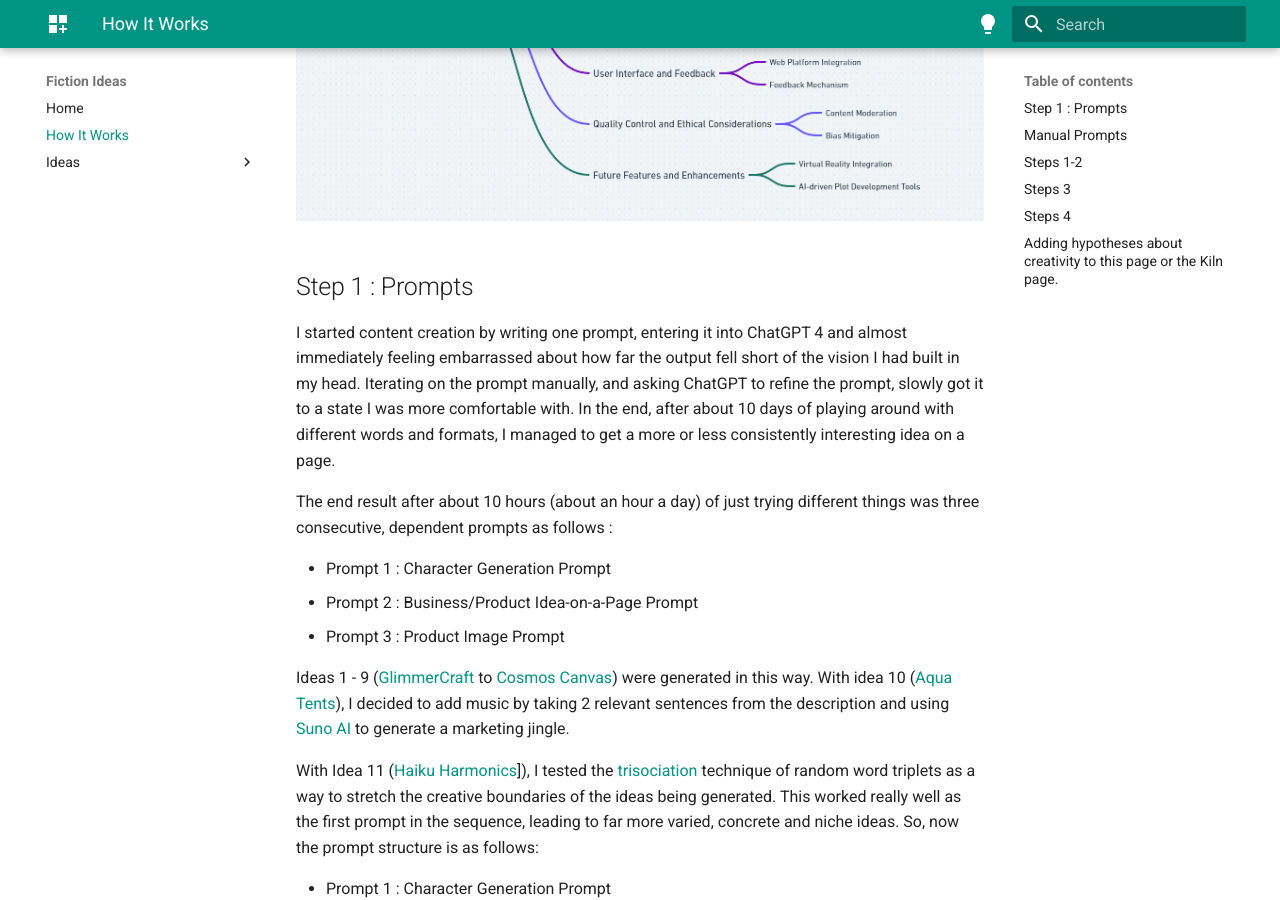
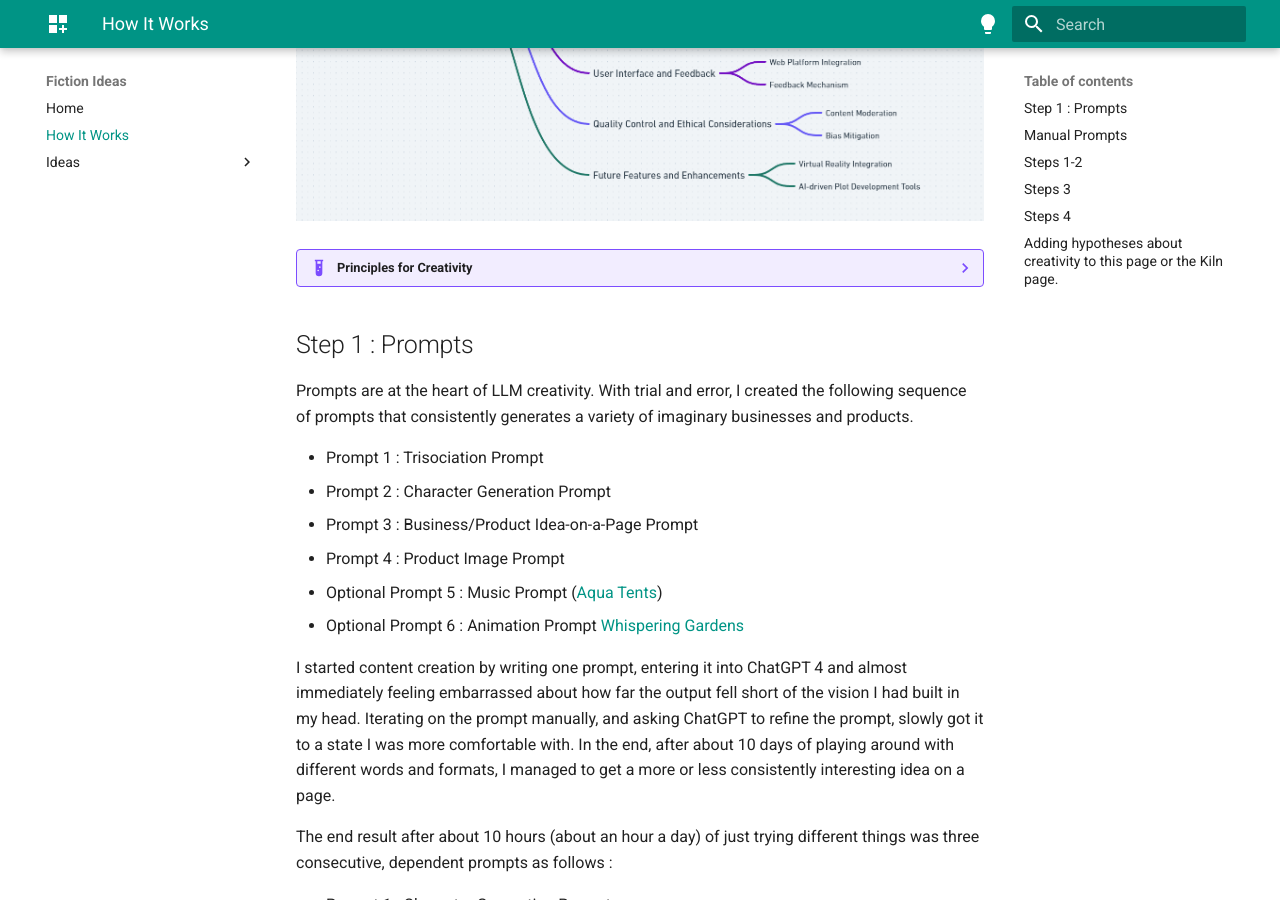
Before and after one commit to sarantium/fictionideas, an MkDocs documentation site: the page built from docs/howitworks.md, in a window 1280 px wide and 900 px high, scrolled down 407 px. Built offline with MkDocs 1.6.1 and Material for MkDocs 9.7.7, drawn with Linux system fonts in a browser that asks for light colours.

Commit message:
idea: 14

```diff
--- a/docs/howitworks.md
+++ b/docs/howitworks.md
@@ -1,6 +1,21 @@
 ![How It Works](assets/howitworks_1.png)
 
+??? example "Principles for Creativity"
+
+    1. Create more ideas to make your ideas more creative
+    2. Use other people's tools until you can't
+    3. Try interesting things
+
 ## Step 1 : Prompts
+
+Prompts are at the heart of LLM creativity. With trial and error, I created the following sequence of prompts that consistently generates a variety of imaginary businesses and products.
+
+- Prompt 1 : Trisociation Prompt
+- Prompt 2 : Character Generation Prompt
+- Prompt 3 : Business/Product Idea-on-a-Page Prompt
+- Prompt 4 : Product Image Prompt
+- Optional Prompt 5 : Music Prompt ([Aqua Tents](10.md))
+- Optional Prompt 6 : Animation Prompt [Whispering Gardens](12.md)
 
 I started content creation by writing one prompt, entering it into ChatGPT 4 and almost immediately feeling embarrassed about how far the output fell short of the vision I had built in my head. Iterating on the prompt manually, and asking ChatGPT to refine the prompt, slowly got it to a state I was more comfortable with. In the end, after about 10 days of playing around with different words and formats, I managed to get a more or less consistently interesting idea on a page.
 
--- a/mkdocs.yml
+++ b/mkdocs.yml
@@ -52,3 +52,4 @@
       - Haiku Harmonics: 11.md
       - Whispering Gardens 📽️: 12.md
       - Celestial Harmonics: 13.md
+      - Gravitational Harmony Homes: 14.md
```
Also changed, not shown: docs/14.md (added, +50 -0 lines), docs/README.md (+3 -1 lines), 1 other file.
